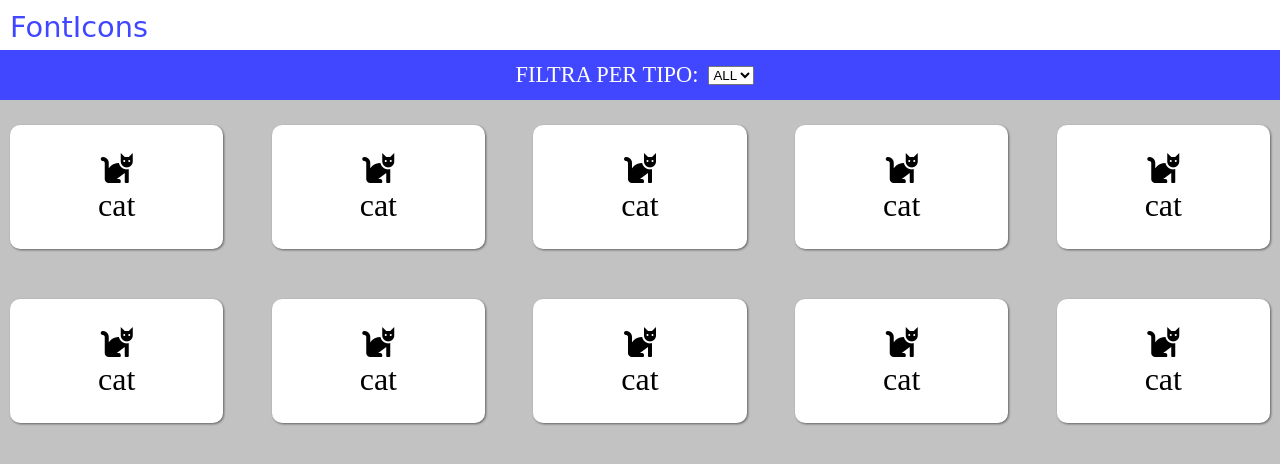
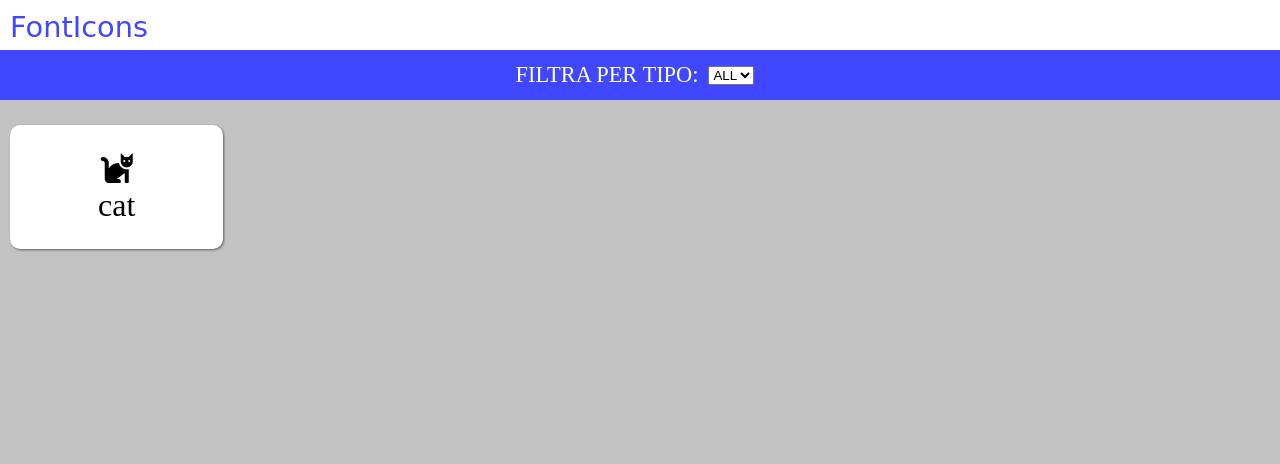
Before and after one commit to sartori-marco/js-es6-icons, a plain HTML site: page index.html in a window 1280 px wide. Drawn offline with nearby package versions, Linux system fonts and the light colour scheme; a web font is replaced by a local one.

Commit message:
start jquery

```diff
--- a/index.html
+++ b/index.html
@@ -46,80 +46,6 @@
         </div>
       </div>
       <!-- END BOX ICON -->
-      <!-- BOX ICON -->
-      <div class="box">
-        <i class="fas fa-cat"></i>
-        <div class="title">
-          cat
-        </div>
-      </div>
-      <!-- END BOX ICON -->
-      <!-- BOX ICON -->
-      <div class="box">
-        <i class="fas fa-cat"></i>
-        <div class="title">
-          cat
-        </div>
-      </div>
-      <!-- END BOX ICON -->
-      <!-- BOX ICON -->
-      <div class="box">
-        <i class="fas fa-cat"></i>
-        <div class="title">
-          cat
-        </div>
-      </div>
-      <!-- END BOX ICON -->
-      <!-- BOX ICON -->
-      <div class="box">
-        <i class="fas fa-cat"></i>
-        <div class="title">
-          cat
-        </div>
-      </div>
-      <!-- END BOX ICON -->
-      <!-- BOX ICON -->
-      <div class="box">
-        <i class="fas fa-cat"></i>
-        <div class="title">
-          cat
-        </div>
-      </div>
-      <!-- END BOX ICON -->
-      <!-- BOX ICON -->
-      <div class="box">
-        <i class="fas fa-cat"></i>
-        <div class="title">
-          cat
-        </div>
-      </div>
-      <!-- END BOX ICON -->
-      <!-- BOX ICON -->
-      <div class="box">
-        <i class="fas fa-cat"></i>
-        <div class="title">
-          cat
-        </div>
-      </div>
-      <!-- END BOX ICON -->
-      <!-- BOX ICON -->
-      <div class="box">
-        <i class="fas fa-cat"></i>
-        <div class="title">
-          cat
-        </div>
-      </div>
-      <!-- END BOX ICON -->
-      <!-- BOX ICON -->
-      <div class="box">
-        <i class="fas fa-cat"></i>
-        <div class="title">
-          cat
-        </div>
-      </div>
-      <!-- END BOX ICON -->
-    </div>
-    <!-- /ICONS -->
   </div>
   <!-- /CONTAINER -->
 
--- a/js/script.js
+++ b/js/script.js
@@ -1,4 +1,4 @@
-document.ready(function(){
+$(document).ready(function(){
   const icons = [
     {
       name: 'cat',
@@ -98,6 +98,23 @@ document.ready(function(){
     }
   ];
 
+  const colors = [
+    'blue',
+    'orange',
+    'purple'
+  ];
+
+  // CICLO, USO INCLUDES E CREO UN ARRAY CON 3 ELEMENTI
+  const types = [];
+
+  icons.forEach((element) => {
+    if (!types.includes(element.type)) {
+      types.push(element.type);
+    }
+  });
+  console.log(types);
+
+
 
 });
 
```
